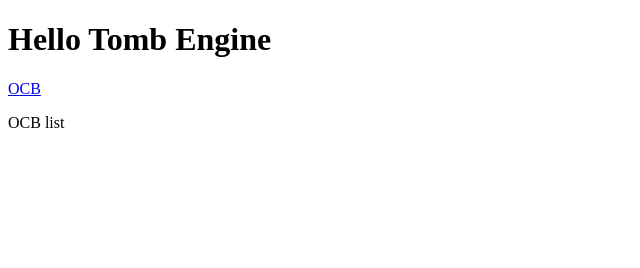
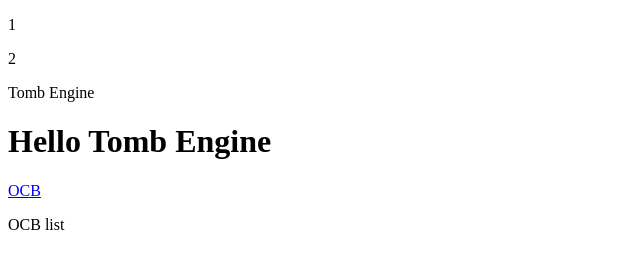
Before and after one commit to Stranger1992/Stranger1992.github.io, a plain HTML site: page index.html in a window 1280 px wide. Shown: the whole page, without its empty margins (0-640 px from the left). Drawn offline with Linux system fonts and the light colour scheme.

Commit message:
Update index.html

```diff
--- a/index.html
+++ b/index.html
@@ -1,6 +1,9 @@
 <!DOCTYPE html>
 <html>
 <body>
+<nav><p>1</p>
+		<p>2</p></nav>
+<header>Tomb Engine</header>
 <h1>Hello Tomb Engine</h1>
 <a href="OCB.html">OCB</a>
 <p> OCB list</p>
```
